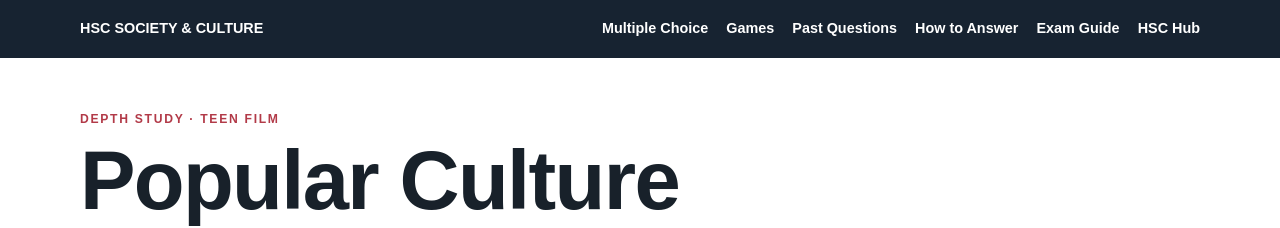
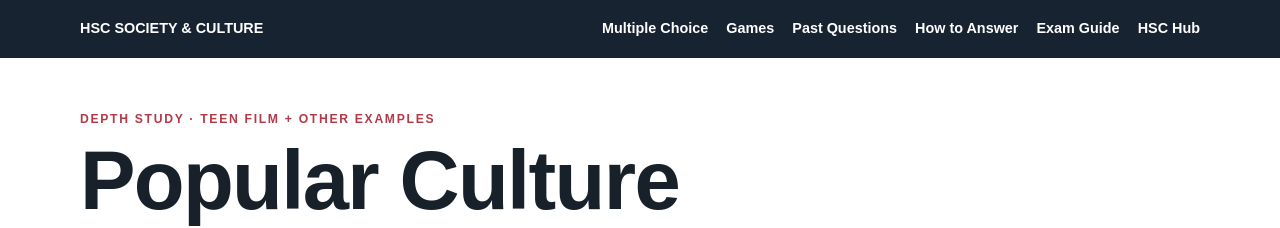
Before and after one commit to tristanforsyth/stage6revision, a plain HTML site: page society-culture/popular-culture.html in a window 1280 px wide. Shown: the top 228 px of the page. Drawn offline with Linux system fonts and the light colour scheme.

Commit message:
Modify eyebrow section in popular culture page
Updated the eyebrow section to include 'Other Examples' in the header.

```diff
--- a/society-culture/popular-culture.html
+++ b/society-culture/popular-culture.html
@@ -1,4 +1,4 @@
-<!doctype html><html lang="en"><head><meta charset="utf-8"><meta name="viewport" content="width=device-width,initial-scale=1"><title>Popular Culture</title><link rel="stylesheet" href="assets/style.css"></head><body><nav><div class="wrap"><a class="brand" href="index.html">HSC SOCIETY & CULTURE</a><a href="multiple-choice.html">Multiple Choice</a><a href="games.html">Games</a><a href="past-questions.html">Past Questions</a><a href="how-to.html">How to Answer</a><a href="exam-guide.html">Exam Guide</a><a href="../index.html">HSC Hub</a></div></nav><header class="hero"><div class="wrap"><div class="eyebrow">DEPTH STUDY · TEEN FILM</div><h1>Popular Culture</h1><p class="lead">Revise popular culture through the teen film focus studied in class.</p></div></header><main class="wrap">
+<!doctype html><html lang="en"><head><meta charset="utf-8"><meta name="viewport" content="width=device-width,initial-scale=1"><title>Popular Culture</title><link rel="stylesheet" href="assets/style.css"></head><body><nav><div class="wrap"><a class="brand" href="index.html">HSC SOCIETY & CULTURE</a><a href="multiple-choice.html">Multiple Choice</a><a href="games.html">Games</a><a href="past-questions.html">Past Questions</a><a href="how-to.html">How to Answer</a><a href="exam-guide.html">Exam Guide</a><a href="../index.html">HSC Hub</a></div></nav><header class="hero"><div class="wrap"><div class="eyebrow">DEPTH STUDY · TEEN FILM + Other Examples</div><h1>Popular Culture</h1><p class="lead">Revise popular culture through the teen film focus studied in class.</p></div></header><main class="wrap">
 
 <section class="panel study-choice">
 <h2>Your case study: Teen Film — but know the wider option</h2>
```
